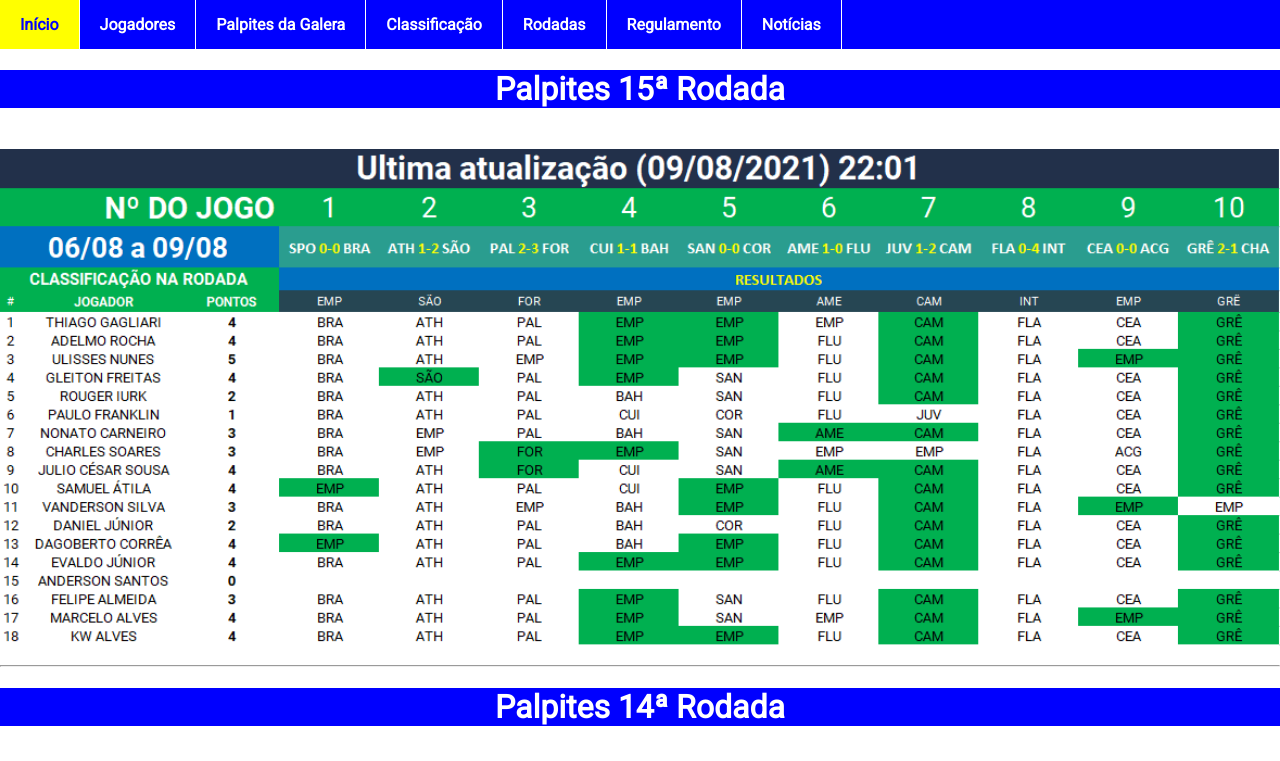
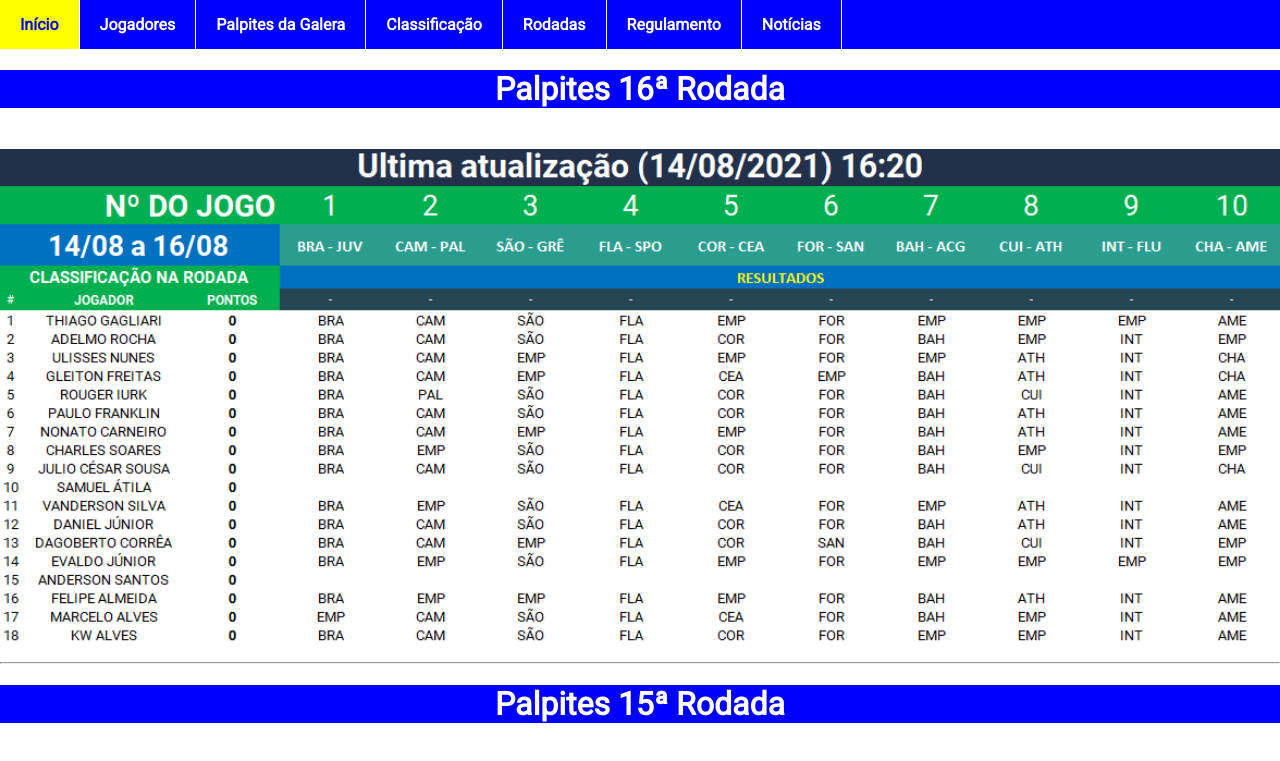
Before and after one commit to thiagogagliari/bolaobrasileirao2021, a plain HTML site: page palpites.html in a window 1280 px wide. Shown: the top 761 px of the page. Drawn offline with Linux system fonts and the light colour scheme.

Commit message:
Update palpites.html

```diff
--- a/palpites.html
+++ b/palpites.html
@@ -24,6 +24,8 @@
             </ul>
         </nav>
     </header>
+<h1 class="class" >Palpites 16ª Rodada</h1><br>
+<img src="./rodada16.PNG" alt="Rodada#2" width="100%"><hr>
 <h1 class="class" >Palpites 15ª Rodada</h1><br>
 <img src="./rodada15.PNG" alt="Rodada#2" width="100%"><hr>
 <h1 class="class" >Palpites 14ª Rodada</h1><br>
```
